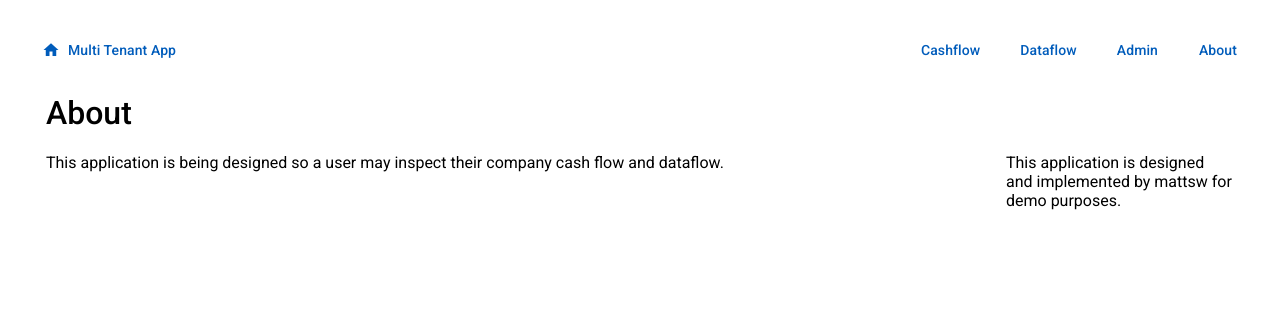
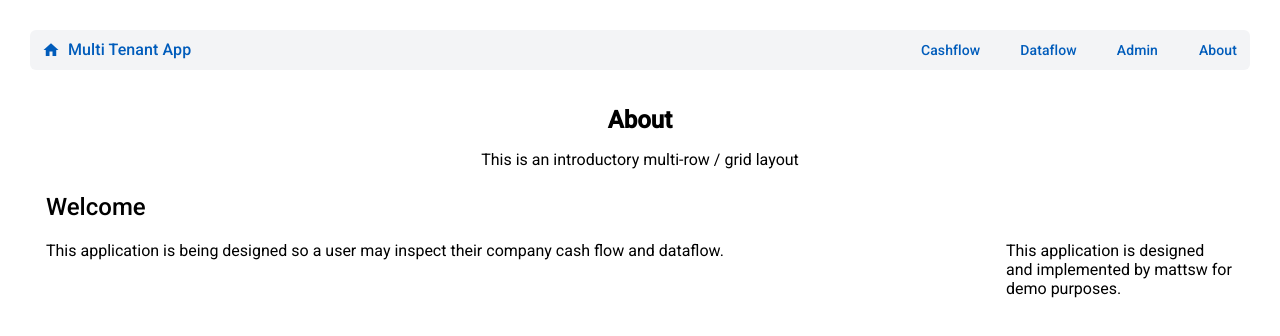
Before and after one commit to mattsw/MultiTenantApp, an Angular app in the folder multi-tenant-app/: page /about in a window 1280 px wide. Shown: the top 336 px of the page. Built offline with nearby package versions, Linux system fonts and the light colour scheme.

Commit message:
Applying better content and styling to about page

```diff
--- a/multi-tenant-app/src/app/components/about/about.html
+++ b/multi-tenant-app/src/app/components/about/about.html
@@ -1,6 +1,11 @@
 <div>
+    <section class="text-center">
+        <h2 class="mb-4 text-3x1 font-semibold">About</h2>
+        <p>This is an introductory multi-row / grid layout</p>
+    </section>
+    <section>
     <div class="flex items-center">
-        <h1 class="mt-2 text-3x1 font-medium">About</h1>
+        <h1 class="mt-2 text-3x1 font-medium">Welcome</h1>
     </div>
     <div class="grid grid-cols-5 gap-3">
         <div class="col-span-4">
@@ -11,4 +16,5 @@
             This application is designed and implemented by mattsw for demo purposes.
         </div>
     </div>
+    </section>
 </div>
--- a/multi-tenant-app/src/app/navbar/navbar.html
+++ b/multi-tenant-app/src/app/navbar/navbar.html
@@ -1,7 +1,7 @@
-<div class="flex justify-between">
+<div class="flex justify-between bg-gray-100 rounded-md">
   <button matButton routerLink="/">
     <mat-icon aria-hidden="false" aria-label="Home" fontIcon="home"></mat-icon>
-    <span>Multi Tenant App</span>
+    <span class="text-base">Multi Tenant App</span>
   </button>
   <nav class="flex gap-4">
     <button matButton routerLink="/cashflow">Cashflow</button>
--- a/multi-tenant-app/src/index.html
+++ b/multi-tenant-app/src/index.html
@@ -9,7 +9,7 @@
   <link href="https://fonts.googleapis.com/css2?family=Roboto:wght@300;400;500&display=swap" rel="stylesheet">
   <link href="https://fonts.googleapis.com/icon?family=Material+Icons" rel="stylesheet">
 </head>
-<body class="mat-typography matt-app-background">
+<body class="mat-typography matt-app-background min-h-screen">
   <app-root></app-root>
 </body>
 </html>
```
